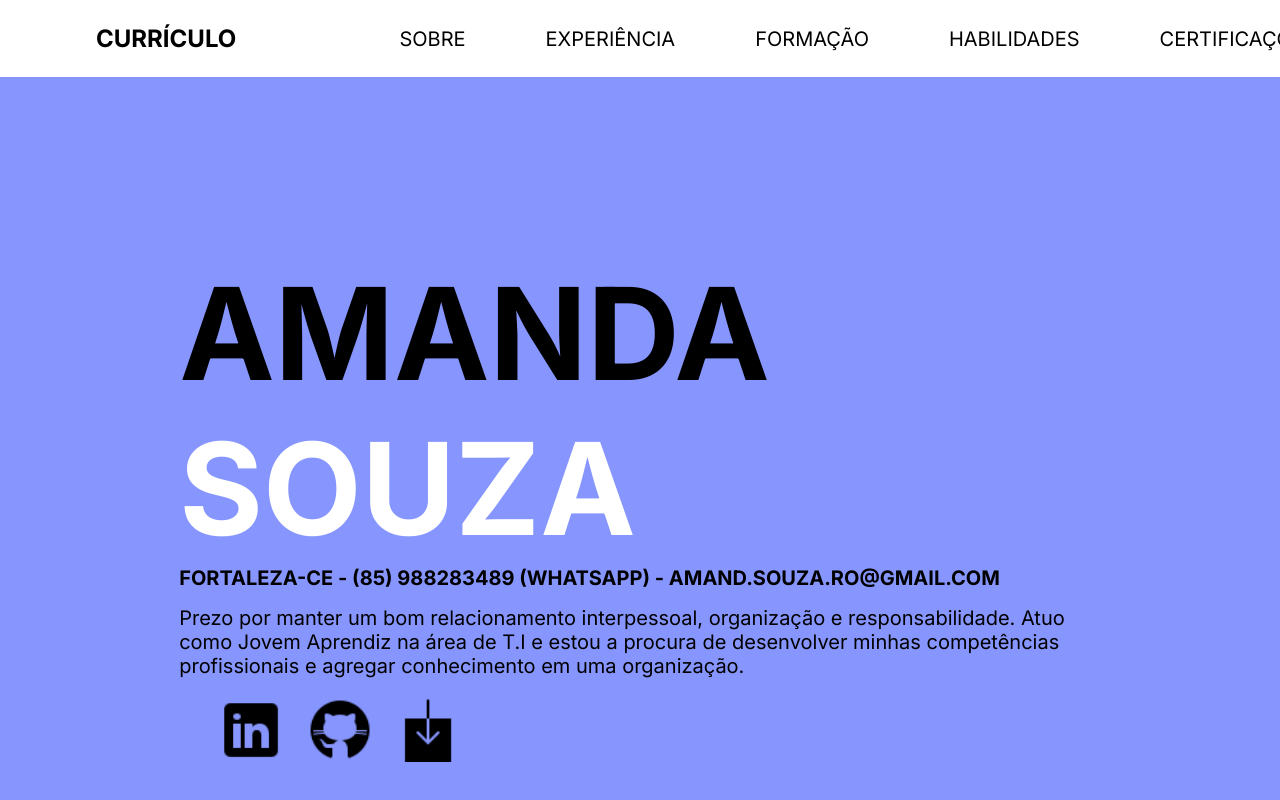
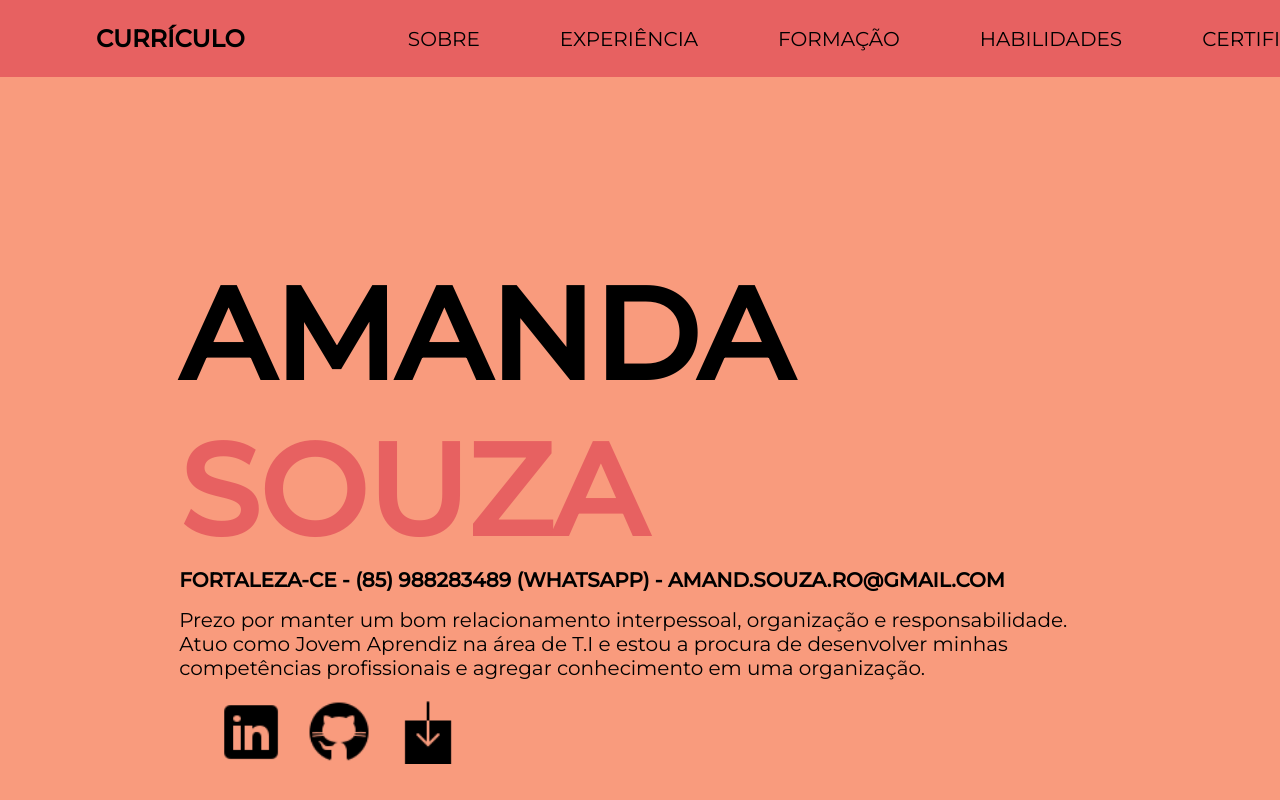
Before and after one commit to Amand-Bot/Meu_curriculo, a plain HTML site: page index.html in a window 1280 px wide. Shown: the top 800 px of the page. Drawn offline with Linux system fonts and the light colour scheme.

Commit message:
Update styles.css

```diff
--- a/styles.css
+++ b/styles.css
@@ -1,16 +1,22 @@
 @import url('https://fonts.googleapis.com/css2?family=Inter:wght@400;700&display=swap');
+@import url('https://fonts.googleapis.com/css2?family=Inter:wght@400;700&family=Montserrat:wght@400;500&display=swap');
 
 :root {
-    --cor-principal: #8696FE;
-    --cor-secundaria: #FFFFFF;
-    --cor-terciaria: #000000;
+    --cor-principal: #F99B7D;
+    --cor-secundaria: #E76161;
+    --cor-terciaria: #B04759;
+    --cor-texto: #FFFFFF;
     --fonte-h1-mobile: 3rem;
 }
 
 * {
     margin: 0;
     padding: 0;
-    font-family: 'Inter', sans-serif;
+    font-family: 'Montserrat', sans-serif;
+}
+
+html {
+    scroll-behavior: smooth;
 }
 
 body{
@@ -44,7 +50,7 @@ main {
     list-style: none;
 }
 .navbar__itens__links a{
-    color: var(--cor-terciaria);
+    color: black;
     text-decoration: none;
     font-size: 1.25rem;
     font-size: 20px;
@@ -123,6 +129,7 @@ main {
     padding-bottom: 15px;
 }
 .habilidades__idiomas p {
+    color: black;
     padding-bottom: 15px;
     font-size: 1.25rem;
 }
@@ -139,7 +146,7 @@ main {
 }
 .cursos__link__links li a{
     text-decoration: none;
-    color: var(--cor-secundaria);
+    color: black;
 }
 
 
@@ -164,7 +171,7 @@ section {
     font-size: 1.25rem;
 }
 .rodape {
-    color: var(--cor-secundaria);
+    color: var(--cor-texto);
     background-color: var(--cor-terciaria);
     padding: 28px;
     text-align: center;
@@ -209,7 +216,7 @@ section {
     }
     .navbar__mobile__menu .nav-item a {
         text-decoration: none;
-        color: var(--cor-terciaria);
+        color: black;
     }
     .open {
         display: block;
@@ -260,7 +267,7 @@ section {
         flex-direction: column;
         justify-content: space-between;
         font-size: 1.25rem;
-        border-bottom: 2px solid var(--cor-secundaria);
+        border-bottom: 2px solid black;
         padding: 1.25rem;
     }
     .data {
```
